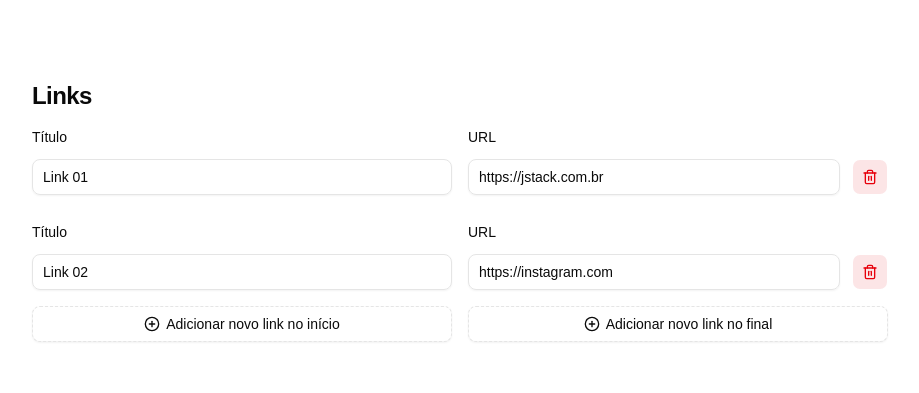
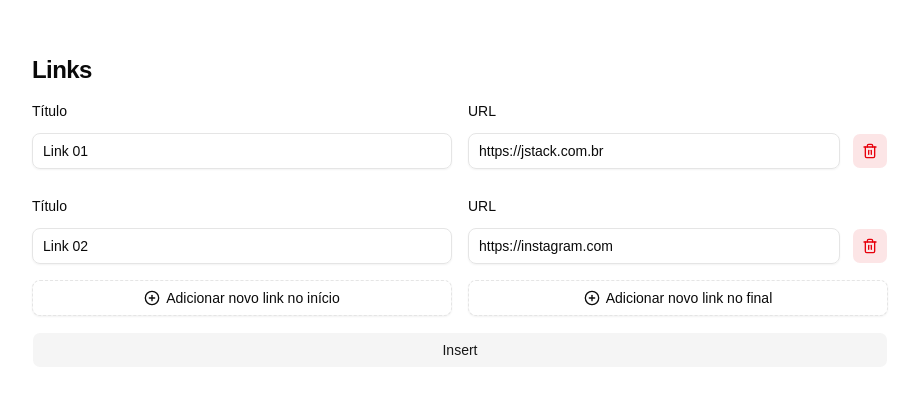
Before and after one commit to andersonkaiti/dynamic-forms, a React (Vite) app: page / in a window 1280 px wide. Shown: the part 189-582 px from the top of the page, without its empty margins (180-1099 px from the left). Built offline with nearby package versions, Linux system fonts and the light colour scheme.

Commit message:
:sparkles: feat(links): add insert link action

```diff
--- a/src/app.tsx
+++ b/src/app.tsx
@@ -73,6 +73,17 @@ export function App() {
             Adicionar novo link no final
           </Button>
         </div>
+
+        <div className="flex gap-4">
+          <Button
+            type="button"
+            className="flex-1"
+            variant="secondary"
+            onClick={() => links.insert(1, { title: '', url: '' })}
+          >
+            Insert
+          </Button>
+        </div>
       </form>
     </div>
   )
```
